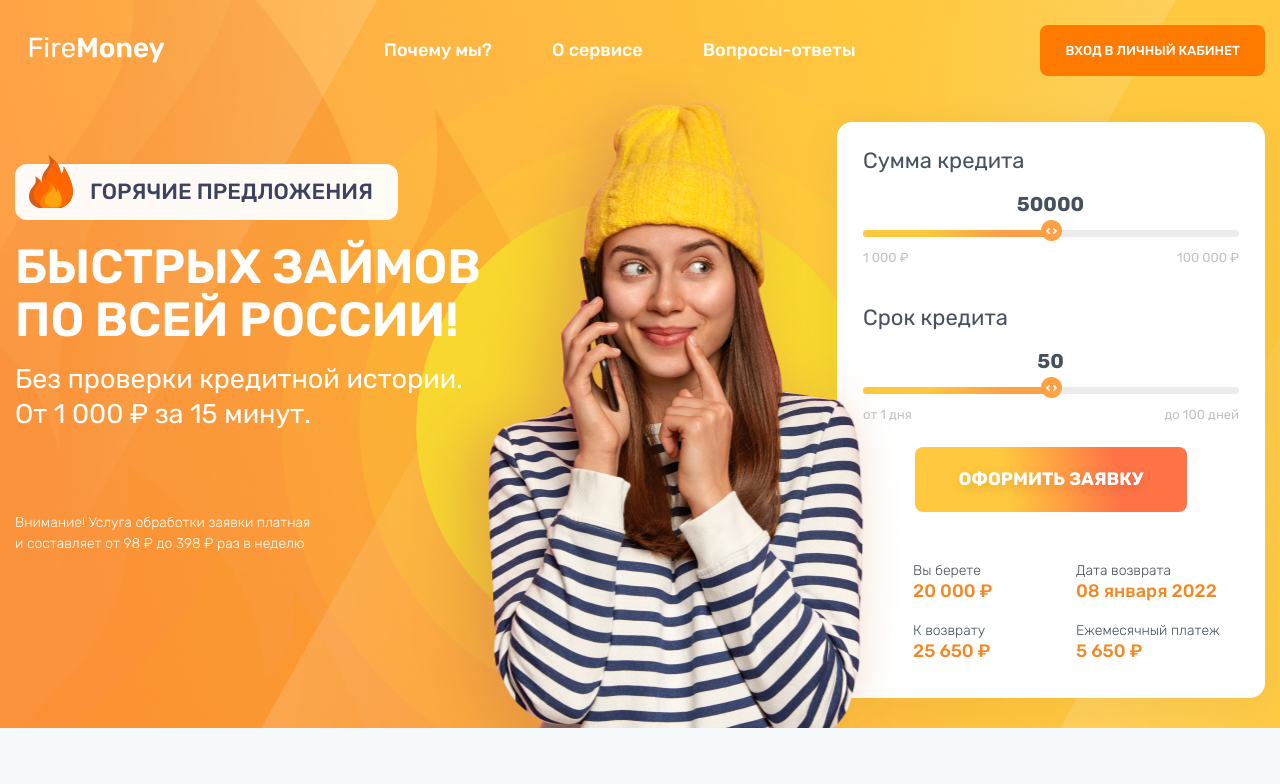
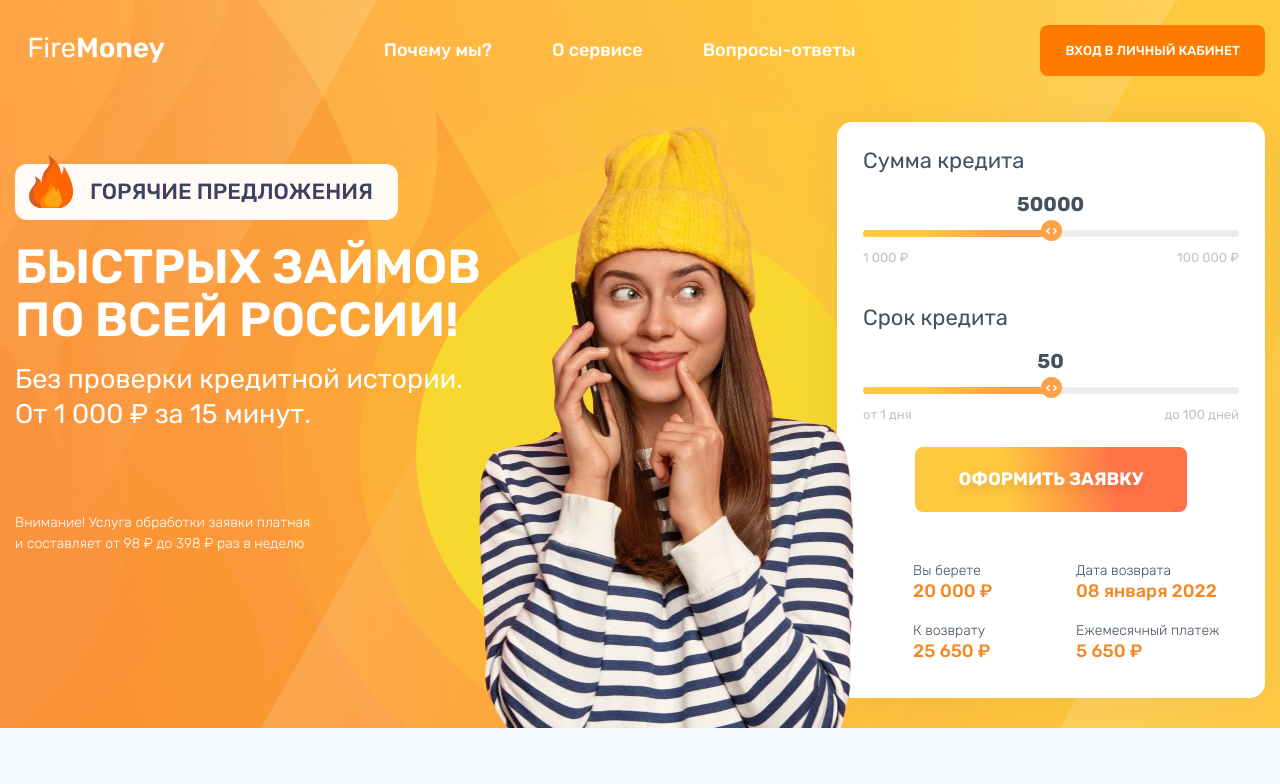
Before and after one commit to profunarsenal/fire-money, a Vue app: page / in a window 1280 px wide. Shown: the top 784 px of the page. Built offline with nearby package versions, Linux system fonts and the light colour scheme.

Commit message:
image change

```diff
--- a/src/components/MainScreen.vue
+++ b/src/components/MainScreen.vue
@@ -14,7 +14,7 @@
           >
         </div>
         <div class="main-screen-image">
-          <img src="@/assets/images/girl.png" alt="girl" />
+          <img src="@/assets/images/girl-sun.png" alt="girl" />
           <img src="@/assets/images/sun.svg" alt="sun" />
         </div>
         <div class="main-screen-credit">
@@ -146,7 +146,7 @@ export default {
     position: absolute;
     z-index: 1;
     left: 53%;
-    bottom: -30px;
+    bottom: -55px;
     transform: translateX(-53%);
 
     &:first-child {
@@ -157,7 +157,7 @@ export default {
   @media (max-width: 1200.98px) {
     img {
       left: 0;
-      transform: translateX(0);
+      transform: translateX(30%);
       &:last-child {
         transform: translate(-17%, 10%);
       }
@@ -168,7 +168,7 @@ export default {
     img {
       left: 0;
       bottom: -70px;
-      transform: translateX(-15%);
+      transform: translateX(10%);
       &:last-child {
         transform: translate(-25%, 10%);
       }
@@ -179,7 +179,7 @@ export default {
     img {
       left: 0;
       bottom: -70px;
-      transform: translateX(-20%);
+      transform: translateX(0);
       &:last-child {
         transform: translate(-30%, 10%);
       }
@@ -391,7 +391,7 @@ export default {
   display: flex;
 
   @media (max-width: 991.98px) {
-    padding-left: 45px;
+    padding-left: 55px;
   }
 
   @media (max-width: 767.98px) {
```
Also changed, not shown: src/assets/images/girl-sun.png (added).
